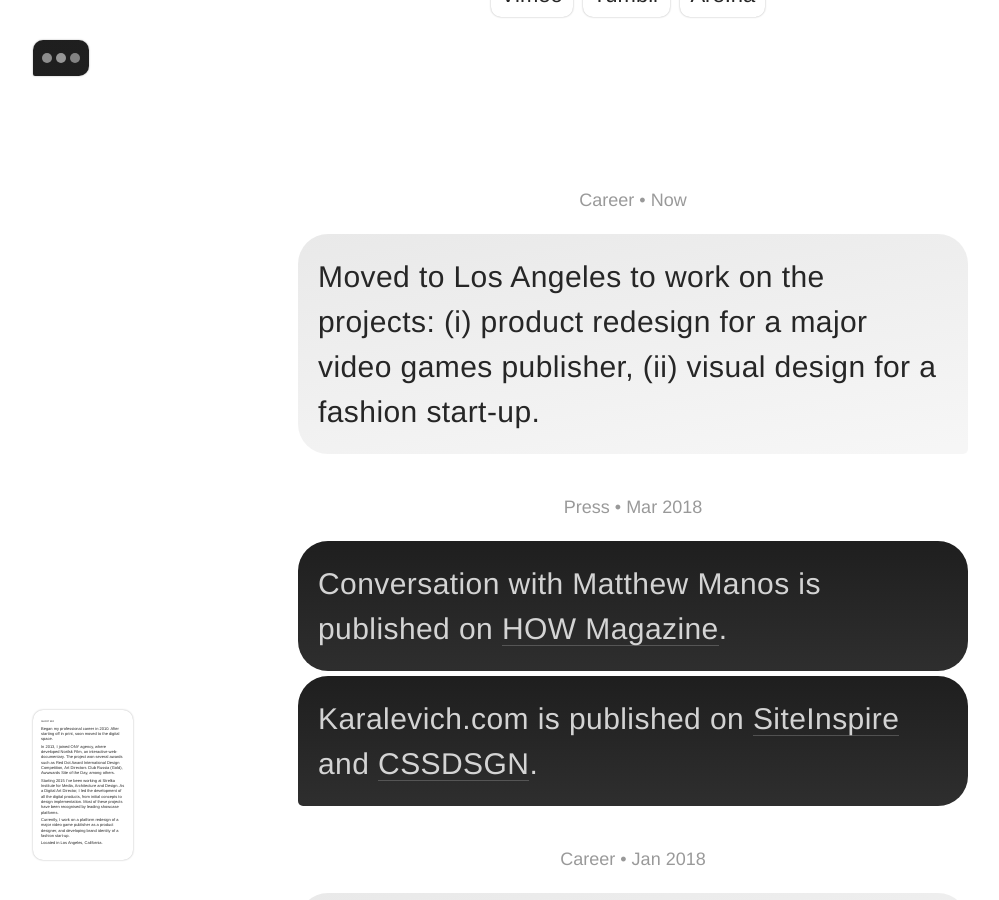
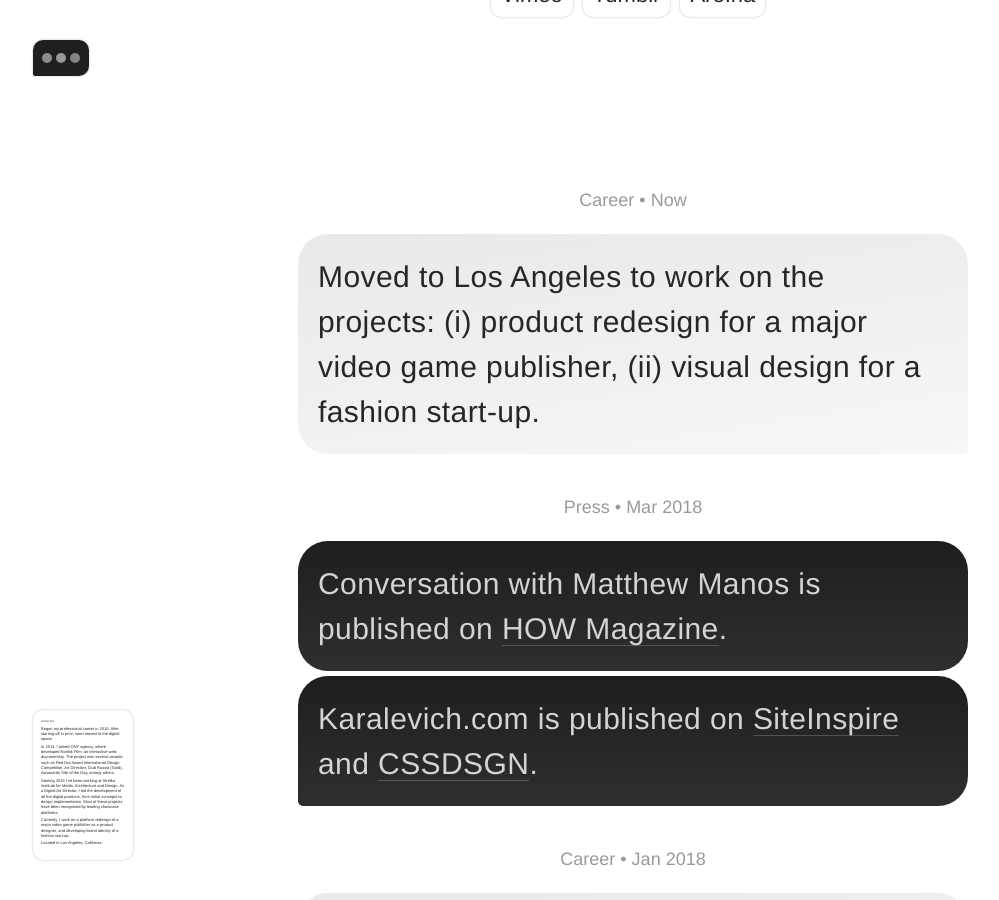
Before and after one commit to exah/karalevich-com, a Jekyll site: the page built from about.html, in a window 1280 px wide and 900 px high, scrolled down 355 px. Shown: the whole window, without its empty margins (7-1006 px from the left). Built offline with Jekyll 4.4.1, drawn with Linux system fonts in a browser that asks for light colours.

Commit message:
Fix copy

```diff
--- a/about.html
+++ b/about.html
@@ -40,7 +40,7 @@ description: "Digital Designer, Art Director"
 <div class="row-center row-clear-mobile margin-t-1x">
 	<div class="col-8 elem-relative">
 		<div class="bubble text-small-mobile text-thin elem-transition--05 button bubble-grey">
-					Moved to Los Angeles to work on the projects: (i) product redesign for a major video games publisher, (ii) visual design for a fashion start-up.
+					Moved to Los Angeles to work on the projects: (i) product redesign for a major video game publisher, (ii) visual design for a fashion start-up.
 		</div>
 	</div>
 </div>
```
Also changed, not shown: _posts/1990-01-09-xsolla.html (+5 -4 lines).
